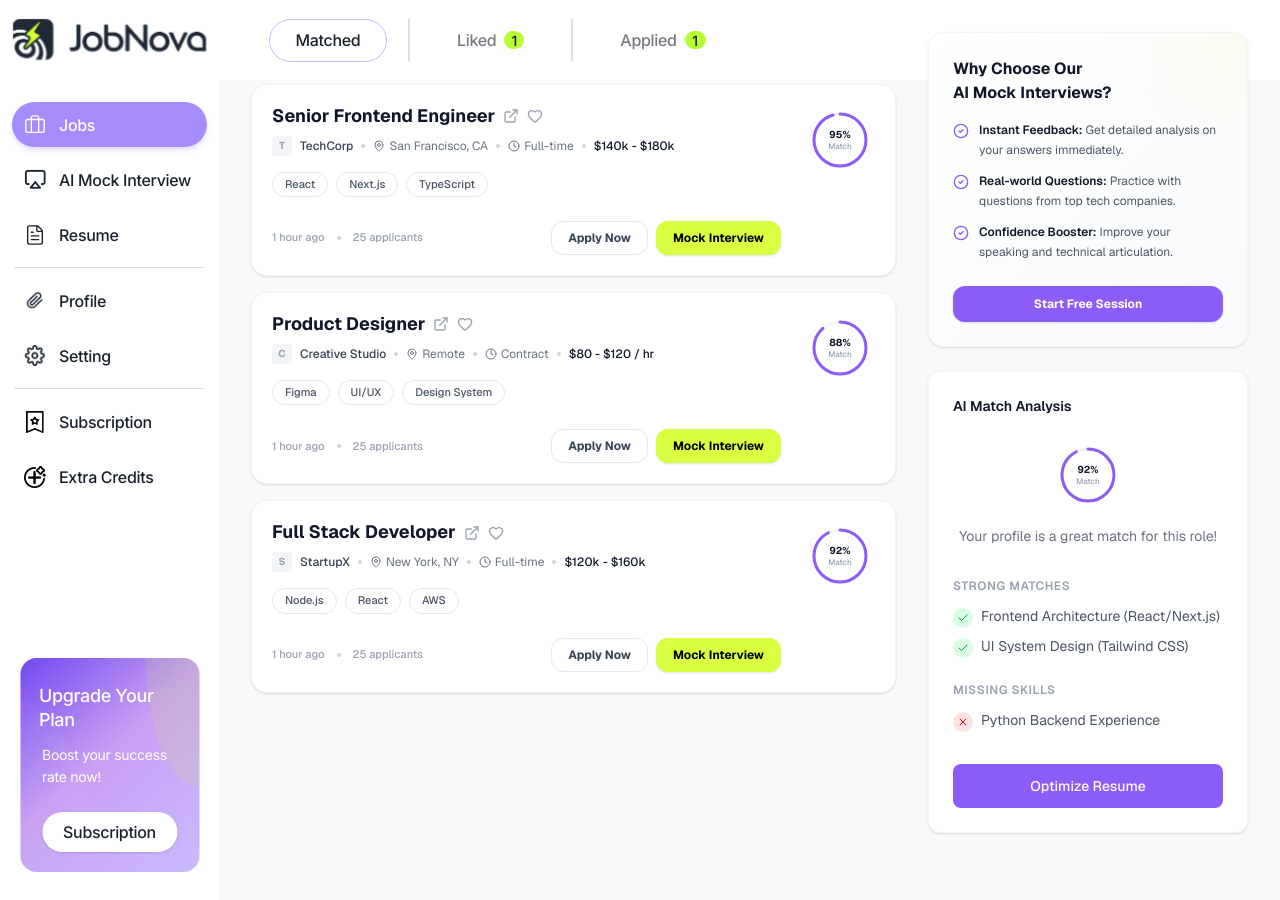
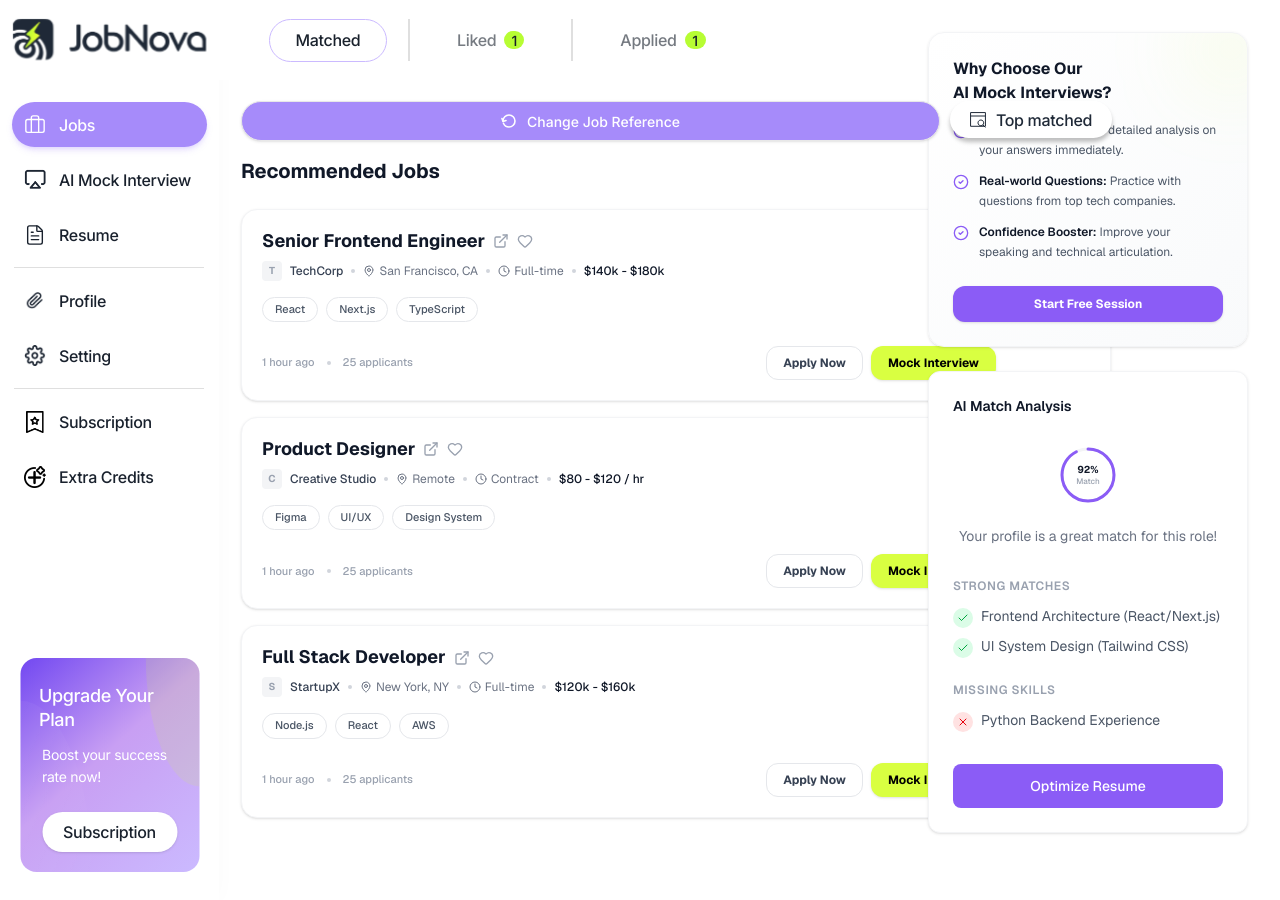
Before and after one commit to yuna0831/liba-frontend-test, a Next.js app: page / in a window 1280 px wide. Shown: the top 900 px of the page. Built offline with nearby package versions, Linux system fonts and the light colour scheme.

Commit message:
feat: add top control bar with Job Reference and Top Matched buttons

```diff
--- a/src/app/page.tsx
+++ b/src/app/page.tsx
@@ -1,46 +1,41 @@
 import { Sidebar } from '@/components/layout/Sidebar';
 import { TopBar } from '@/components/layout/TopBar';
 import { MobileNav } from '@/components/layout/MobileNav';
+import { JobReferenceLabel } from '@/components/layout/JobReferenceLabel';
+import { TopMatchedButton } from '@/components/layout/TopMatchedButton'; // Import added
 import { RecommendedList } from '@/features/recommendation/RecommendedList';
 import { MatchAnalysis } from '@/features/recommendation/MatchAnalysis';
-import { WhyChooseWidget } from '@/features/recommendation/WhyChooseWidget'; // Import new widget
-import { Search, Bell, HelpCircle } from 'lucide-react'; // Added icons
+import { WhyChooseWidget } from '@/features/recommendation/WhyChooseWidget';
+import { Search, Bell, HelpCircle } from 'lucide-react';
 
 export default function Home() {
   return (
-    <div className="min-h-screen bg-[#F8F9FA] flex flex-col lg:flex-row font-sans text-sm text-slate-800 relative">
-      {/* Left Column: Sidebar (Desktop) */}
+    <div className="min-h-screen bg-[#FFFFFF] flex flex-col lg:flex-row font-sans text-sm text-slate-800 relative">
       <Sidebar />
 
-      {/* Top Bar (Absolute) */}
+      {/* 2. TopBar와 함께 위치 (absolute 기준점 공유) */}
       <TopBar />
+      <JobReferenceLabel />
+      <TopMatchedButton />
 
-      {/* Main Content Area - Added top padding for fixed header */}
+      {/* Future Job Box (Absolute Placeholder) */}
+      <div className="absolute left-[241px] top-[157px] w-[870px] h-[739px] bg-[#FFFFFF]">
+        <RecommendedList />
+      </div>
+
       <main className="flex-1 p-4 lg:p-8 pt-[100px] pb-24 lg:pb-8 max-w-7xl mx-auto w-full">
-
-        {/* 3-Column Layout Grid (Center + Right) */}
         <div className="grid grid-cols-1 xl:grid-cols-[1fr_320px] gap-8 items-start">
-
-          {/* Center Column: Job Feed */}
           <div className="space-y-4">
-            <RecommendedList />
+            {/* Moved to Absolute Future Job Box */}
           </div>
 
-          {/* Right Column: AI Analysis Panel */}
           <div className="hidden xl:block sticky top-8 space-y-6">
             <WhyChooseWidget />
-            {/* MatchAnalysis can stay or go, but user highlighted Why Choose. I'll put MatchAnalysis below if it fits, or remove if cluttered.
-                 The prompt 2 turns ago asked for "Right AI Matching Panel". This turn asked specifically for "Right Sidebar: Why Choose...".
-                 I'll keep `MatchAnalysis` as it adds value, but put `WhyChooseWidget` first as requested.
-                 Actually, simpler is better. I'll show WhyChooseWidget mainly.
-             */}
             <MatchAnalysis />
           </div>
-
         </div>
       </main>
 
-      {/* Mobile Navigation (Bottom) */}
       <MobileNav />
     </div>
   );
--- /dev/null
+++ b/src/components/layout/JobReferenceLabel.tsx
@@ -0,0 +1,21 @@
+import React from 'react';
+
+export function JobReferenceLabel() {
+    return (
+        <div className="absolute left-[241px] top-[101px] w-[699px] h-[40px] bg-[#A68BFA] border border-[#E8E8E8] rounded-[31px] flex justify-center items-center gap-[10px] px-[16px] py-[8px] z-10 shadow-sm cursor-pointer hover:bg-[#9778F5] transition-colors">
+
+            {/* Icon Box 16x16 */}
+            <div className="w-[16px] h-[16px] relative flex items-center justify-center">
+                <svg width="16" height="16" viewBox="0 0 16 16" fill="none" xmlns="http://www.w3.org/2000/svg">
+                    <path d="M2 8C2 4.68629 4.68629 2 8 2C11.3137 2 14 4.68629 14 8C14 11.3137 11.3137 14 8 14C5.5 14 3.35 12.45 2.45 10.25" stroke="white" strokeWidth="1.6" strokeLinecap="round" />
+                    <path d="M1 5.5L2 8.5L5 7.5" stroke="white" strokeWidth="1.6" strokeLinecap="round" strokeLinejoin="round" />
+                </svg>
+            </div>
+
+            {/* Text */}
+            <span className="font-[family-name:var(--font-inter)] text-[14px] font-medium leading-[21px] text-[#FFFFFF]">
+                Change Job Reference
+            </span>
+        </div>
+    );
+}
--- /dev/null
+++ b/src/components/layout/TopMatchedButton.tsx
@@ -0,0 +1,21 @@
+export function TopMatchedButton() {
+    return (
+        <div className="absolute left-[950px] top-[101px] w-[162px] h-[37px] bg-white rounded-[31px] flex justify-center items-center gap-[10px] px-[18px] py-[8px] z-10 cursor-pointer transition-all duration-200 border-0 outline-none ring-0 shadow-[0px_4px_4px_rgba(0,0,0,0.25)] hover:border-[1.5px] hover:border-solid hover:border-[#B7FD33]">
+
+            {/* Icon 16x16 */}
+            <div className="w-[16px] h-[16px] flex items-center justify-center">
+                <svg width="16" height="16" viewBox="0 0 16 16" fill="none" xmlns="http://www.w3.org/2000/svg">
+                    <path d="M0.57 0.57H15.43V14.29H0.57V0.57Z" stroke="#1F2937" strokeWidth="1" />
+                    <path d="M0.57 4H15.43" stroke="#1F2937" strokeWidth="1" />
+                    <path d="M13.72 10.86C13.72 12.44 12.44 13.72 10.86 13.72C9.28 13.72 8 12.44 8 10.86C8 9.28 9.28 8 10.86 8C12.44 8 13.72 9.28 13.72 10.86Z" stroke="#1F2937" strokeWidth="1" />
+                    <path d="M12.88 12.88L15.43 15.43" stroke="#1F2937" strokeWidth="1" />
+                </svg>
+            </div>
+
+            {/* Text - 16px, 500, -0.02em */}
+            <span className="font-[family-name:var(--font-inter)] text-[16px] font-medium leading-[20px] tracking-[-0.02em] text-[#1F2937]">
+                Top matched
+            </span>
+        </div>
+    );
+}
```
